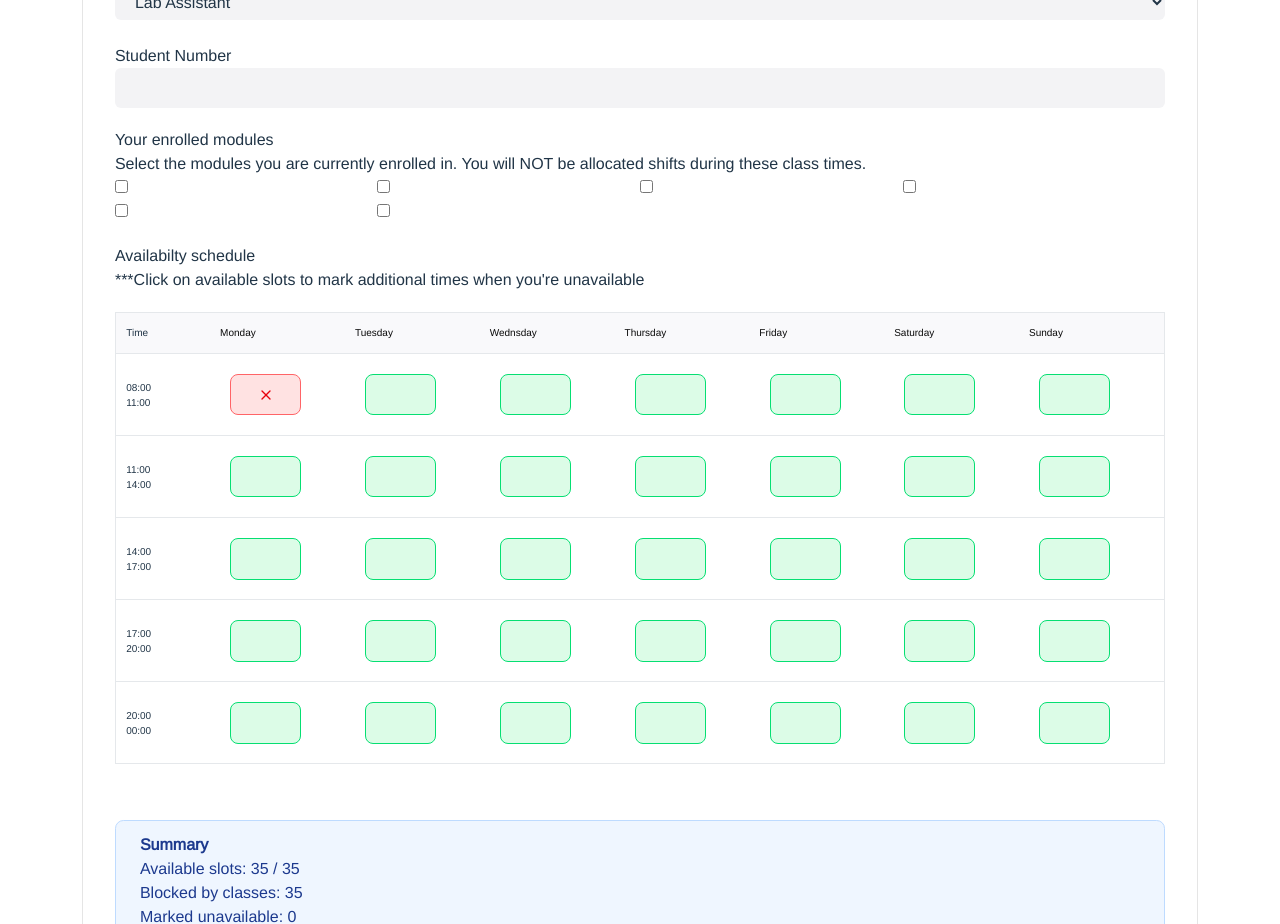
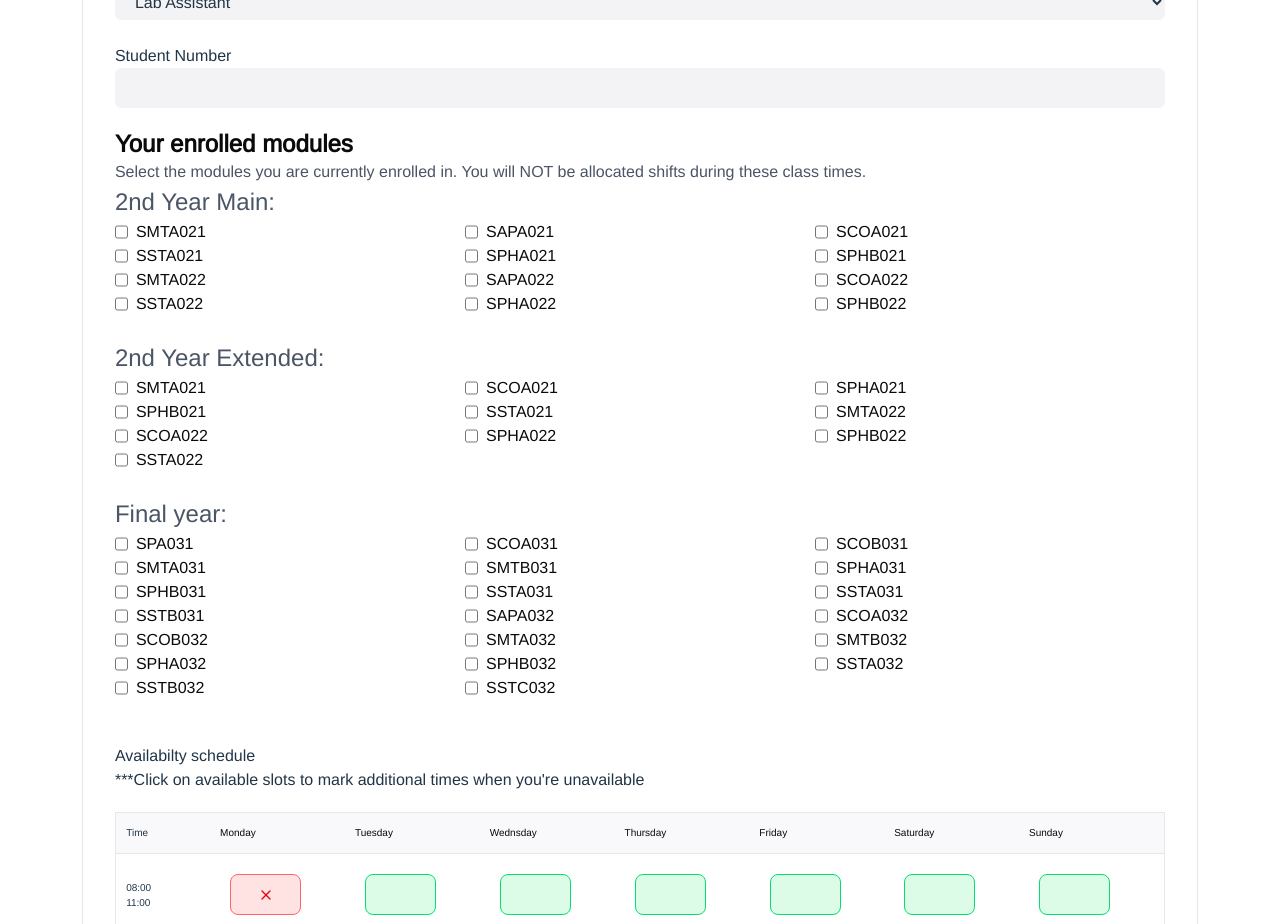
Before and after one commit to mothibimalebana/lab-work-planner, a React (Vite) app: page /app/form in a window 1280 px wide. Shown: the part 580-1504 px from the top of the page. Built offline with nearby package versions, Linux system fonts and the light colour scheme.

Commit message:
feat: added modules checkbox, its static though

```diff
--- a/src/pages/Form.tsx
+++ b/src/pages/Form.tsx
@@ -111,12 +111,32 @@ function Registration(){
                         </fieldset>
                     </div>
                     <div className="modules mb-5">
-                        <h4>Your enrolled modules</h4>
-                        <p>
+                        <h4 className="text-[#0A0A0A] font-bold text-2xl">Your enrolled modules</h4>
+                        <p className="text-[#4A5565] font-normal text-2">
                             Select the modules you are currently enrolled in. You will NOT be allocated shifts during these class times.
                         </p>
-                        <ul className="grid grid-cols-4">
-                            {modules.map((module) => <li><input type="checkbox" name={module.code} />{module.code}</li>)}
+                        <ul className="flex flex-col">
+                            <div className="second-year-main mb-6 flex flex-col">
+                                <h2 className="text-[#4A5565] font-normal text-[1.5rem]">2nd Year Main:</h2>
+                                <div className="modules grid grid-cols-3 font-[Arimo]">
+                                    {modules[0].map((module) => <li key={module.code} className="flex gap-2 text-[#0A0A0A]"><input className="px-3 py-1" type="checkbox" name={module.code}/>{module.code}</li>)}
+                                    {modules[1].map((module) => <li key={module.code} className="flex gap-2 text-[#0A0A0A]"><input className="px-3 py-1" type="checkbox" name={module.code}/>{module.code}</li>)}
+                                </div>
+                            </div>
+                            <div className="second-year-main mb-6 flex flex-col">
+                                <h2 className="text-[#4A5565] font-normal text-[1.5rem]">2nd Year Extended:</h2>
+                                <div className="modules grid grid-cols-3 font-[Arimo]">
+                                    {modules[2].map((module) => <li key={module.code} className="flex gap-2 text-[#0A0A0A]"><input className="px-3 py-1" type="checkbox" name={module.code}/>{module.code}</li>)}
+                                    {modules[3].map((module) => <li key={module.code} className="flex gap-2 text-[#0A0A0A]"><input className="px-3 py-1" type="checkbox" name={module.code}/>{module.code}</li>)}
+                                </div>
+                            </div>
+                            <div className="second-year-main mb-6 flex flex-col">
+                                <h2 className="text-[#4A5565] font-normal text-[1.5rem]">Final year:</h2>
+                                <div className="modules grid grid-cols-3 font-[Arimo]">
+                                    {modules[4].map((module) => <li key={module.code} className="flex gap-2 text-[#0A0A0A]"><input className="px-3 py-1" type="checkbox" name={module.code}/>{module.code}</li>)}
+                                    {modules[5].map((module) => <li key={module.code} className="flex gap-2 text-[#0A0A0A]"><input className="px-3 py-1" type="checkbox" name={module.code}/>{module.code}</li>)}
+                                </div>
+                            </div>
                         </ul>
 
                     </div>
```
